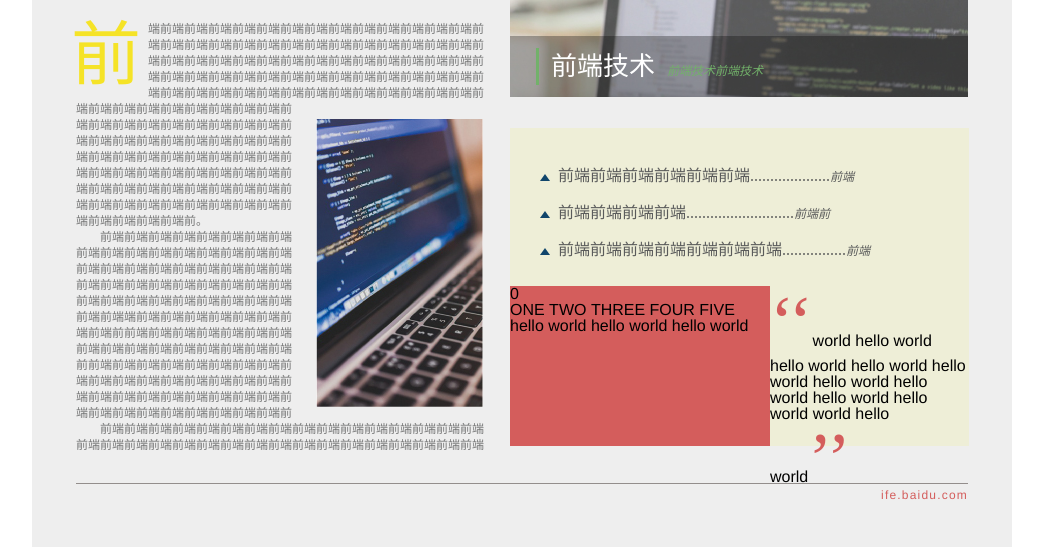
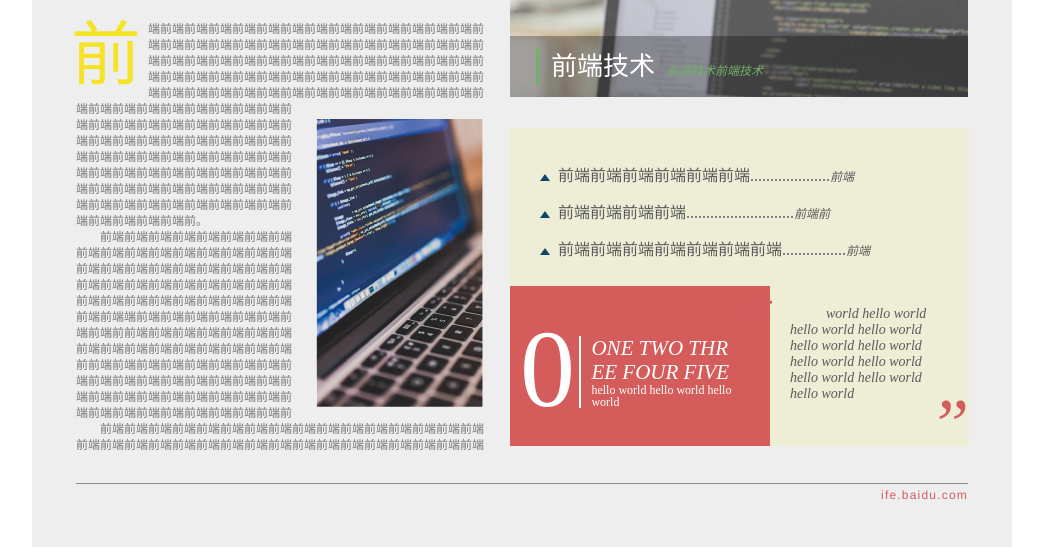
Before and after one commit to KrystalBai/task1-6, a plain HTML site: page index.html in a window 1280 px wide. Shown: the part 839-1386 px from the top of the page, without its empty margins (118-1161 px from the left). Drawn offline with Linux system fonts and the light colour scheme.

Commit message:
Finish First Version

```diff
--- a/index.html
+++ b/index.html
@@ -69,22 +69,23 @@
                 <div class="img2"><img src="images/rbsmall.jpg"><div class="imgdesp"><span class="imgTitle">前端技术</span></span><span class="imgSubTitle">前端技术前端技术</span></div></div>
                 <div class="rb">
                     <div class="lbt">
-                            <p><span class="arrow-up space"></span>前端前端前端前端前端前端....................<span>前端</span></p>
-                            <p><span class="arrow-up space"></span>前端前端前端前端...........................<span>前端前</span></p>
-                            <p><span class="arrow-up space"></span>前端前端前端前端前端前端前端................<span>前端</span></p>
-                        <blockquote><span>‘‘</span>world hello world hello world hello world hello world hello world hello world hello world hello world world hello world<span>’’</span></blockquote>
+                        <p><span class="arrow-up space"></span>前端前端前端前端前端前端....................<span>前端</span></p>
+                        <p><span class="arrow-up space"></span>前端前端前端前端...........................<span>前端前</span></p>
+                        <p><span class="arrow-up space"></span>前端前端前端前端前端前端前端................<span>前端</span></p>
                     </div>
                     <div class="lbred">
                         <div class="redL">0</div>
                         <div class="redR">
                             <div class="redRT">ONE&nbsp;TWO&nbsp;THREE&nbsp;FOUR&nbsp;FIVE</div>
-                            <div class="redRT">hello world hello world hello world</div>
+                            <div class="redRB">hello world hello world hello world</div>
                         </div>
+                    </div>
+                    <div class="rbquote">
+                        <p class="quote"><span class="qm">“</span>world hello world hello world hello world hello world hello world hello world hello world hello world hello world hello world<span class="qm">”</span></p>
                     </div>
                 </div>
             </div>
         </section>
-
     </main>
     <footer>
         <span>ife.baidu.com</span>
--- a/style/style.css
+++ b/style/style.css
@@ -289,7 +289,7 @@ main>section:first-child{margin-bottom: 60px;}
 .rc .rb{
     width: 459px;
     height: 318px;
-    background-color: #eeeed7;
+    background-color: #eeedd6;
     position: relative;
     box-sizing: border-box;
     margin-top: 28px;
@@ -301,17 +301,36 @@ main>section:first-child{margin-bottom: 60px;}
     line-height: 36px;
     font-family: 'SimSun';
 }
-.rc .rb .lbt blockquote{
+.rc .rb .rbquote{
+    box-sizing: border-box;
     width: 199px;
     height: 160px;
     position: absolute;
+    padding: 20px;
     right: 0;
     bottom: 0;
 }
-.rc .rb .lbt blockquote span{
+.rc .rb .rbquote span.qm:first-child{
+    left:-70px;
+    top:30px;
+}
+.rc .rb .rbquote span.qm:last-child{
+    right:0;
+    bottom: 14px;
+}
+.rc .rb .rbquote span.qm{
+    position: absolute;
     font-family: 'SimHei';
     font-size: 72px;
     color: #d45d5c;
+}
+.rc .rb .rbquote p.quote{
+    text-indent: 36px;
+    font-size: 14px;
+    font-style: italic;
+    color: #5a5b5b;
+    font-family: 'SimHei';
+    line-height: 16px;
 }
 .rc .rb .lbt p span:last-child{
     font-size: 12px;
@@ -321,10 +340,37 @@ main>section:first-child{margin-bottom: 60px;}
 .rc .rb .lbred{
     width: 260px;
     height: 160px;
+    padding: 40px 10px 34px;
+    box-sizing: border-box;
     position: absolute;
     left: 0;
     bottom: 0;
     background-color: #d45d5c;
+}
+.redL, .redR{
+    display: inline-block;
+    color: #fff;
+}
+.redL{
+    font-size: 110px;
+    line-height: 86px;
+    font-family: 'Microsoft YaHei';
+}
+.redR{
+    width: 140px;
+    word-wrap: break-word;
+    border-left: 2px solid #fff;
+    padding-left: 10px;
+}
+.redRT{
+    font-size: 21px;
+    font-family: 'SimHei';
+    font-style: italic;
+    line-height: 24px;
+}
+.redRB{
+    font-size: 12px;
+    font-family: SimHei;
 }
 .arrow-up {
     width: 0;
```
